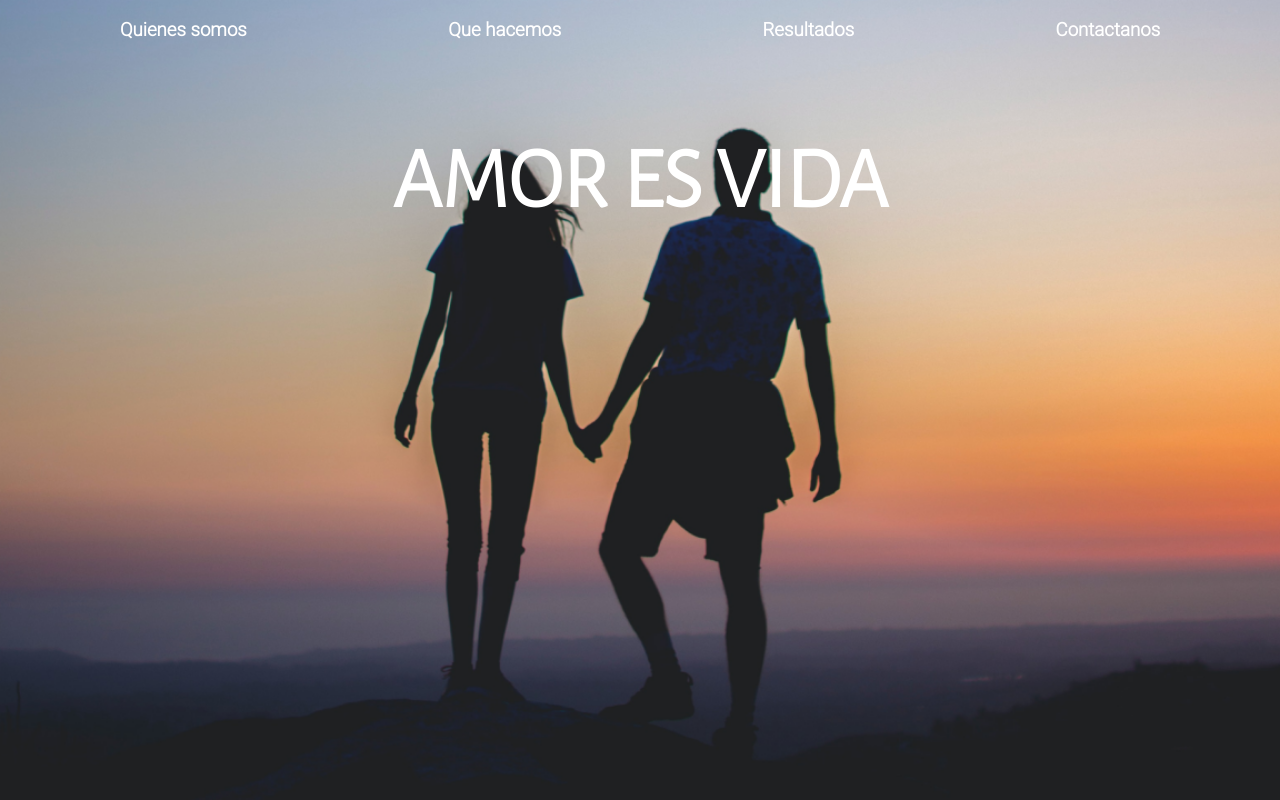
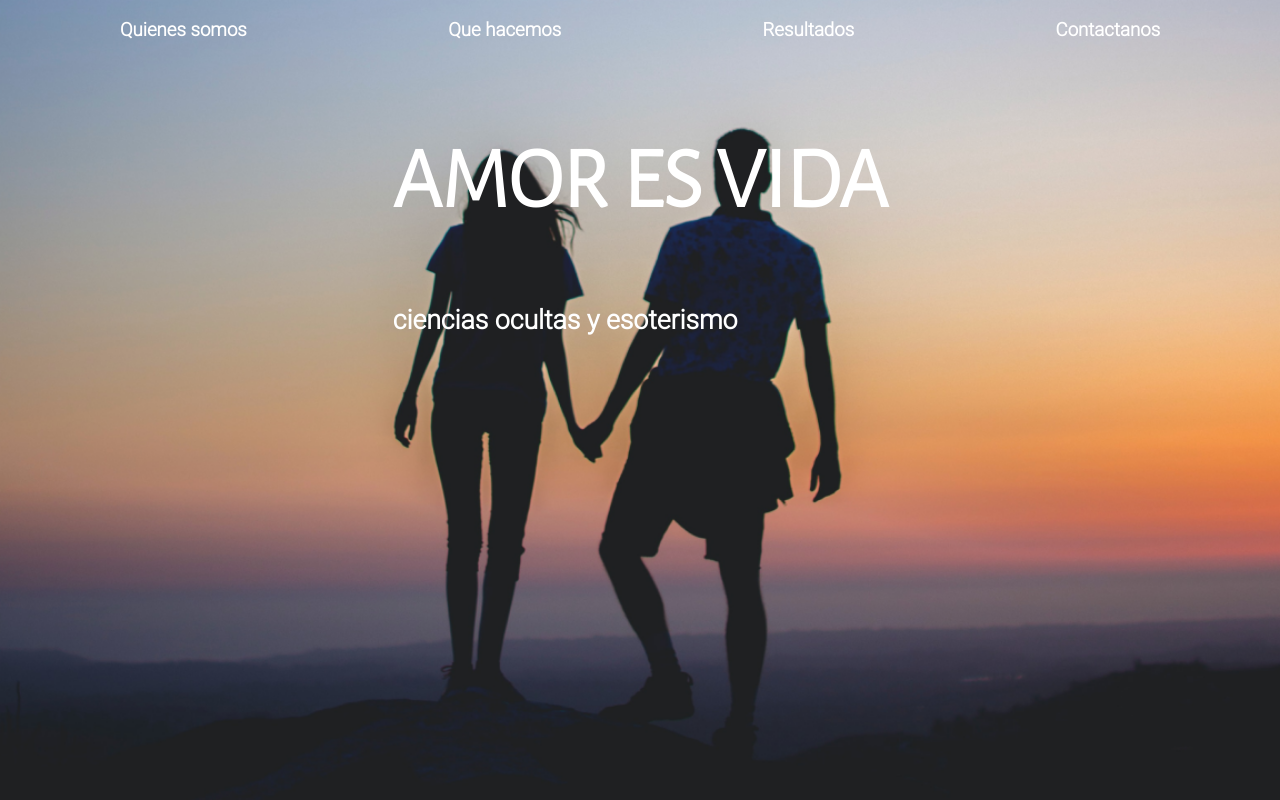
Before and after one commit to MisaelVasconcelos/joaquin-web, an Angular app in the folder web/: page / in a window 1280 px wide. Shown: the top 800 px of the page. Built offline with nearby package versions, Linux system fonts and the light colour scheme.

Commit message:
misa did carrousel

```diff
--- a/web/package.json
+++ b/web/package.json
@@ -19,7 +19,6 @@
     "@angular/platform-browser-dynamic": "~13.2.0",
     "@angular/router": "~13.2.0",
     "rxjs": "~7.5.0",
-    "swiper": "^8.1.4",
     "tslib": "^2.3.0",
     "zone.js": "~0.11.4"
   },
--- a/web/src/app/app.component.html
+++ b/web/src/app/app.component.html
@@ -1,7 +1,3 @@
-<!-- Toolbar -->
-
-
-
 <section class="welcome" role="main">
   <div class="toolbar" role="banner">
     <span class="text"> Quienes somos </span>
@@ -10,32 +6,10 @@
     <span> Contactanos </span>
   </div>
   <div class="text-main">
-    <!-- <span>AMOR ES VIDA</span> -->
     <h1>AMOR ES VIDA</h1>
+    <h3>ciencias ocultas y esoterismo</h3>
   </div>
-
 </section>
-
-<!-- <section class="information">
-  <h1 class="text-information"> Entregamos soluciones a: <p>Problemas de amor, infidelidad, desconfianza y atraccion</p>
-  </h1>
-  <article class="article">
-    <div class="icon">
-      <i class="fa-solid fa-heart fa-10x"></i>
-      <span>Amarres de
-        Amor
-      </span>
-    </div>
-    <div class="text-information-article">A veces un solo error puede transformar tu vida en un abismo y tu felicidad en
-      sufrimiento,
-      te despiertas todas las mañanas arrepintiéndote de esa equivocación y que ese día nunca
-      hubiera sucedido. Tus noches se convierten en pesadillas y te desvelas pensando que tu ser
-      amado se ha alejado y nunca más regresará o volverá a ser el mismo. Este poderoso ritual
-      revive la llama del amor y crea lazos tan fuertes que tu pareja regresara rendida a tus pies y
-      totalmente enamorada y arrepentida.
-    </div>
-  </article>
-</section> -->
 
 <section class="soluciones container">
   <h3>Entregamos soluciones a problemas de amor, infidelidad, desconfianza, salud, atracción y mucho más</h3>
--- a/web/src/app/app.component.ts
+++ b/web/src/app/app.component.ts
@@ -1,9 +1,4 @@
 import { Component, ElementRef, ViewChild } from "@angular/core"
-
-import SwiperCore from 'swiper';
-import 'swiper/scss';
-import 'swiper/scss/navigation';
-import 'swiper/scss/pagination';
 
 @Component({
   selector: 'app-root',
@@ -16,10 +11,4 @@ export class AppComponent {
   constructor() {
   }
 
-  onSwiper(swipe:any) {
-    console.log('asd');
-  }
-  onSlideChange() {
-    console.log('slide change');
-  }
 }
--- a/web/src/app/app.module.ts
+++ b/web/src/app/app.module.ts
@@ -3,8 +3,6 @@ import { BrowserModule } from '@angular/platform-browser';
 
 import { AppRoutingModule } from './app-routing.module';
 import { AppComponent } from './app.component';
-
-import { SwiperModule } from 'swiper/angular';
 
 @NgModule({
   declarations: [
@@ -12,8 +10,7 @@ import { SwiperModule } from 'swiper/angular';
   ],
   imports: [
     BrowserModule,
-    AppRoutingModule,
-    SwiperModule
+    AppRoutingModule
   ],
   providers: [],
   bootstrap: [AppComponent]
```
Also changed, not shown: 1 other file (tests, documents, lock files or other folders).
